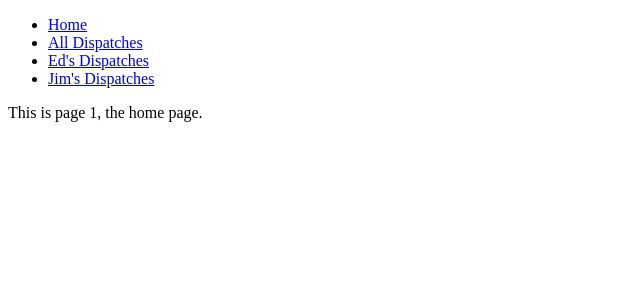
After one commit to jason-mc/trucking, a PHP site: page / in a window 1280 px wide. The commit adds this page. Shown: the top 300 px of the page, without its empty margins (0-640 px from the left). Run offline with PHP 8.4, Linux system fonts and the light colour scheme.

Commit message:
created header and footer pages

```diff
--- a/contact-form.php
+++ b/contact/contact-form.php
@@ -27,7 +27,7 @@ display:none;
 <div class="row">
 
 <div class="col-md-8">
-<h1><img src="Inquiry.png" width="80px">Easy Contact Form With Ajax MySQL</h1>
+<h1><img src="../dispatch-icon.png" width="80px">Easy Contact Form With Ajax MySQL</h1>
 <form name="contact-form" action="" method="post" id="contact-form">
 <div class="form-group">
 <label for="Name">Name</label>
@@ -47,7 +47,7 @@ display:none;
 </div>
 
 <button type="submit" class="btn btn-primary" name="submit" value="Submit" id="submit_form">Submit</button>
-<img src="img/loading.gif" id="loading-img">
+<img src="../images/loading.gif" id="loading-img">
 </form>
 
 <div class="response_msg"></div>
--- a/get_response.php
+++ b/contact/get_response.php
@@ -1,5 +1,5 @@
 <?php
-require_once("config.php");
+require_once("../config.php");
 if((isset($_POST['your_name'])&& $_POST['your_name'] !='') && (isset($_POST['your_email'])&& $_POST['your_email'] !=''))
 {
  require_once("contact_mail.php");
--- /dev/null
+++ b/html/header1.html
@@ -0,0 +1,5 @@
+
+<!DOCTYPE html>
+<html lang="en">
+    <head>
+        <meta charset="UTF-8">
--- /dev/null
+++ b/html/header2.html
@@ -0,0 +1,15 @@
+<meta name="description" contents="Just a test website for learning html, css and php">
+<link rel="stylesheet" href="css/style.css" type="text/css">
+</head>
+<body>
+<header>
+    <nav id="main-navigation">
+        <ul>
+            <li><a href="index.php">Home</a></li>
+            <li><a href="trucking/dispatches.php">All Dispatches</a></li>
+            <li><a href="trucking/dispatches.php?today=true&driverId=1">Ed's Dispatches</a></li>
+            <li><a href="trucking/dispatches.php?today=true&driverId=2">Jim's Dispatches</a></li>
+        </ul>
+    </nav>
+</header>
+<div id="main-contents">
--- /dev/null
+++ b/index.php
@@ -0,0 +1,5 @@
+<?php echo file_get_contents("html/header1.html"); ?>
+<title>Hoffman Trucking</title>
+<?php echo file_get_contents("html/header2.html"); ?>
+This is page 1, the home page.
+<?php echo file_get_contents("html/footer.html"); ?>
--- a/add-dispatch.php
+++ b/trucking/add-dispatch.php
@@ -27,7 +27,7 @@ display:none;
 <div class="row">
 
 <div class="col-md-8">
-<h1><img src="images/dispatch-icon.jpg" width="80px">Add new dispatch</h1>
+<h1><img src="../images/dispatch-icon.jpg" width="80px">Add new dispatch</h1>
 <form name="dispatch-form" action="" method="post" id="dispatch-form">
 <div class="form-group">
 <label for="Invoice">Invoice Number</label>
@@ -75,7 +75,7 @@ display:none;
 </div>
 
 <button type="submit" class="btn btn-primary" name="submit" value="Submit" id="submit_form">Submit</button>
-<img src="images/loading.gif" id="loading-img">
+<img src="../images/loading.gif" id="loading-img">
 </form>
 
 <div class="response_msg"></div>
--- a/get_dispatch_response.php
+++ b/trucking/get_dispatch_response.php
@@ -1,5 +1,5 @@
 <?php
-require_once("config.php");
+require_once("../config.php");
 if((isset($_POST['dispatch_invoice'])&& $_POST['dispatch_invoice'] !='') && (isset($_POST['dispatch_truck'])&& $_POST['dispatch_truck'] !='') &&
 (isset($_POST['dispatch_po_number'])&& $_POST['dispatch_po_number'] !='') && (isset($_POST['dispatch_sales_initials'])&& $_POST['dispatch_sales_initials'] !='') &&
 (isset($_POST['dispatch_delivery_number'])&& $_POST['dispatch_delivery_number'] !='') && (isset($_POST['dispatch_customer_name'])&& $_POST['dispatch_customer_name'] !='') &&
```
Also changed, not shown: trucking/dispatches.php (renamed from dispatches.php, +1 -10 lines), contact/contact_mail.php (renamed from contact_mail.php), css/style.css (added), html/header3.html (added).
